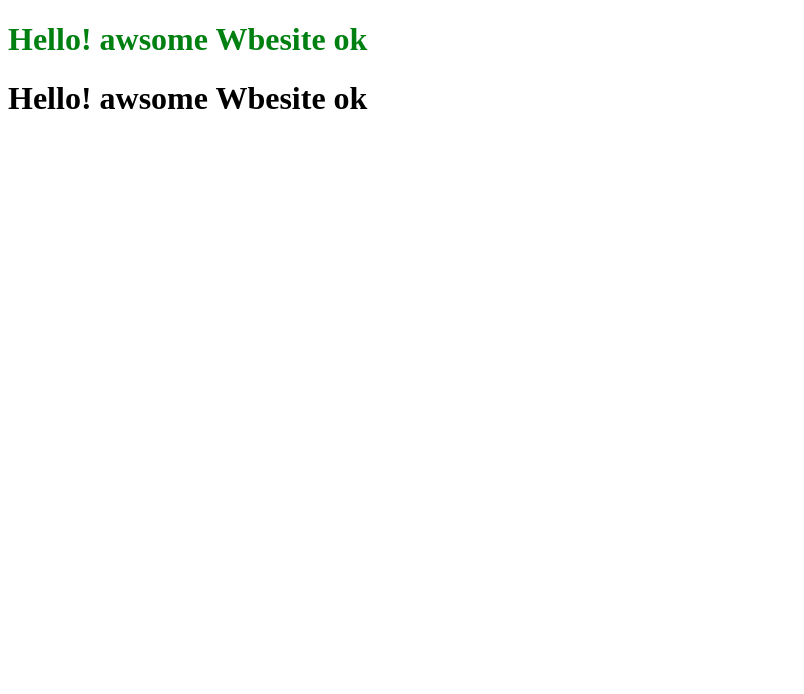
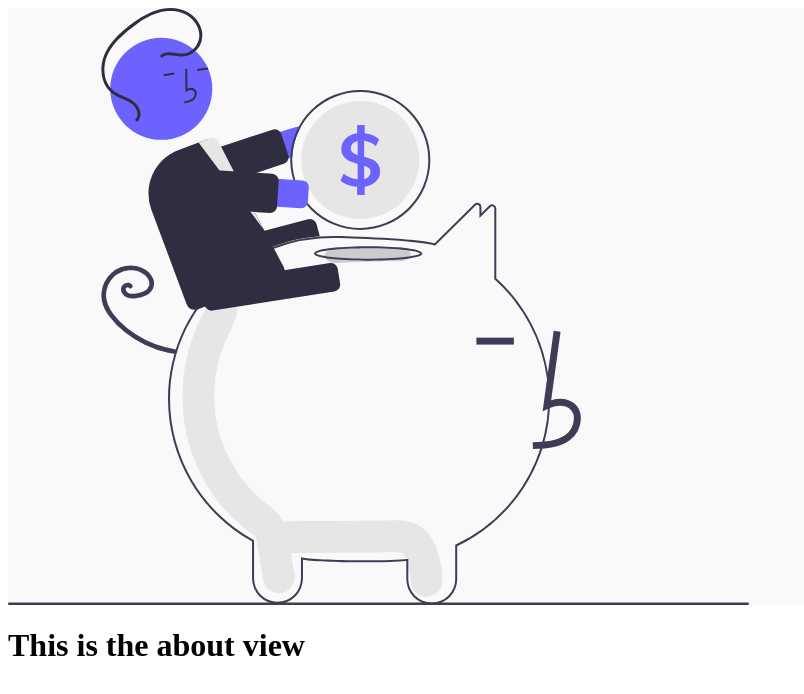
Before and after one commit to Yazanibesh/x, a React (Create React App) app: page /about in a window 1280 px wide. Shown: the top 694 px of the page, without its empty margins (0-804 px from the left). Built offline with nearby package versions, Linux system fonts and the light colour scheme.

Commit message:
created navigationbar

```diff
--- a/package.json
+++ b/package.json
@@ -12,6 +12,7 @@
     "@types/react-dom": "^17.0.2",
     "react": "^17.0.1",
     "react-dom": "^17.0.1",
+    "react-router-dom": "^5.2.0",
     "react-scripts": "4.0.3",
     "typescript": "^4.2.3",
     "web-vitals": "^1.1.1"
@@ -41,6 +42,7 @@
     ]
   },
   "devDependencies": {
+    "@types/react-router-dom": "^5.1.7",
     "@typescript-eslint/eslint-plugin": "^4.17.0",
     "@typescript-eslint/parser": "^4.17.0",
     "eslint": "^7.22.0",
--- a/src/App.tsx
+++ b/src/App.tsx
@@ -1,13 +1,19 @@
 import React from "react";
-import {Greeting} from "./components/greeting/Greeting";
-
+//import {Greeting} from "./components/greeting/Greeting";
+import { Routes } from "./routes/Routes";
+import {DesktopNavigation} from "./components/navigation/desktopnavigation/DesktopNavigation";
 // eslint-disable-next-line @typescript-eslint/explicit-module-boundary-types
 function App() {
 	return (
-		<>
-			<Greeting />
-		</>
+		<Routes>
+			<DesktopNavigation/>
+
+		</Routes>
 	);
 }
 
 export default App;
+
+
+
+//<Greeting name = "Yazan" />
--- a/src/components/greeting/Greeting.tsx
+++ b/src/components/greeting/Greeting.tsx
@@ -2,11 +2,13 @@ import React from "react";
 import "./Greeting.css";
 
 // eslint-disable-next-line @typescript-eslint/explicit-module-boundary-types
-export const Greeting = () => {
+export const Greeting = (props: {name: string}) => {
 	return(
 		<div>
-			<h1 className="title"> Hello! awsome Wbesite ok</h1>
-			<h1> Hello! awsome Wbesite ok</h1>
+			{props.name}
+
+			<h1 className="title"> Hello! awsome Webesite ok</h1>
+
 		</div>
 
 	);
--- /dev/null
+++ b/src/components/navigation/desktopnavigation/DesktopNavigation.css
@@ -0,0 +1,9 @@
+.desktopnavigationWrapper{
+    display: grid;
+
+    grid-template-columns: repeat(20,1fr);
+    background-color:rgb(250, 249, 250) ;
+}
+/* .navigationLogotype{
+    width: 900px ;
+}*/
--- /dev/null
+++ b/src/components/navigation/desktopnavigation/DesktopNavigation.tsx
@@ -0,0 +1,14 @@
+import React from "react";
+import "./DesktopNavigation.css";
+import Logotype from "../../../shared/images/logotype.svg";
+
+// eslint-disable-next-line @typescript-eslint/explicit-module-boundary-types
+export const  DesktopNavigation = () => {
+	return (
+		<div className = "desktopnavigationWrapper">
+			<img className = "navigationLogotype"
+				src = { Logotype}
+				alt = {" "} />
+		</div>
+	);
+};
--- /dev/null
+++ b/src/routes/Routes.tsx
@@ -0,0 +1,20 @@
+import { BrowserRouter, Switch, Route } from "react-router-dom";
+import React  from "react";
+import { HomeView } from "../views/HomeView";
+import { AboutView } from "../views/AboutView";
+
+// eslint-disable-next-line @typescript-eslint/explicit-module-boundary-types
+export const Routes = (props: {children: React.ReactChild}) => {
+	const { children } = props ;
+	return(
+		<BrowserRouter>
+			{children}
+			<Switch>
+				< Route exact path={"/home"} component={HomeView} />
+				< Route exact path={"/about"} component={AboutView} />
+			</Switch>
+
+		</BrowserRouter>
+	);
+
+};
--- /dev/null
+++ b/src/views/AboutView.tsx
@@ -0,0 +1,10 @@
+import React from "react";
+
+// eslint-disable-next-line @typescript-eslint/explicit-module-boundary-types
+export const AboutView = () => {
+	return (
+		<div>
+			<h1>This is the about view</h1>
+		</div>
+	);
+};
--- /dev/null
+++ b/src/views/HomeView.tsx
@@ -0,0 +1,10 @@
+import React from "react";
+
+// eslint-disable-next-line @typescript-eslint/explicit-module-boundary-types
+export const HomeView = () => {
+	return (
+		<div>
+			<h1>This is the home view </h1>
+		</div>
+	);
+};
```
Also changed, not shown: src/components/navigation/Navigation.tsx (added, +11 -0 lines), src/components/navigation/mobilenavigation/MobileNavigation.tsx (added, +11 -0 lines), src/components/navigation/Navigation.css (added), src/components/navigation/mobilenavigation/MobileNavigation.css (added), src/shared/images/logotype.svg (added), 1 other file (tests, documents, lock files or other folders).
